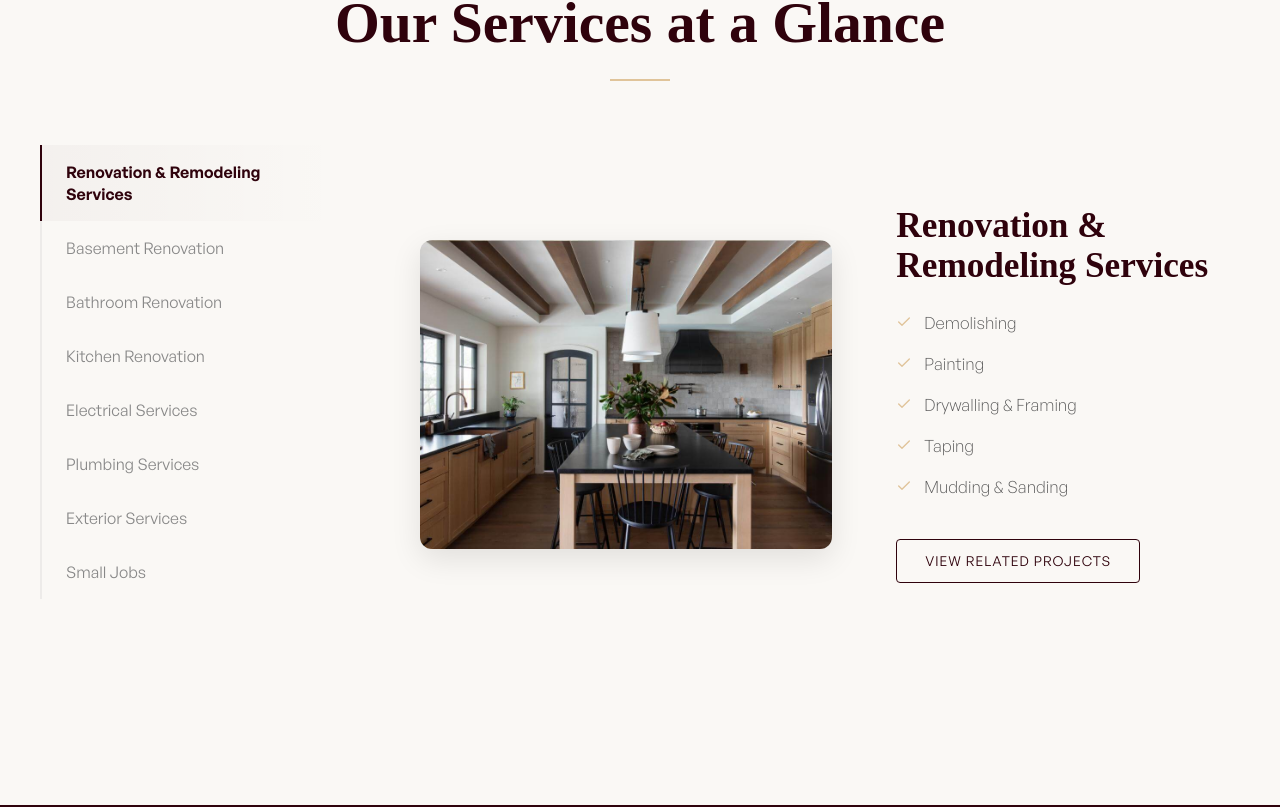
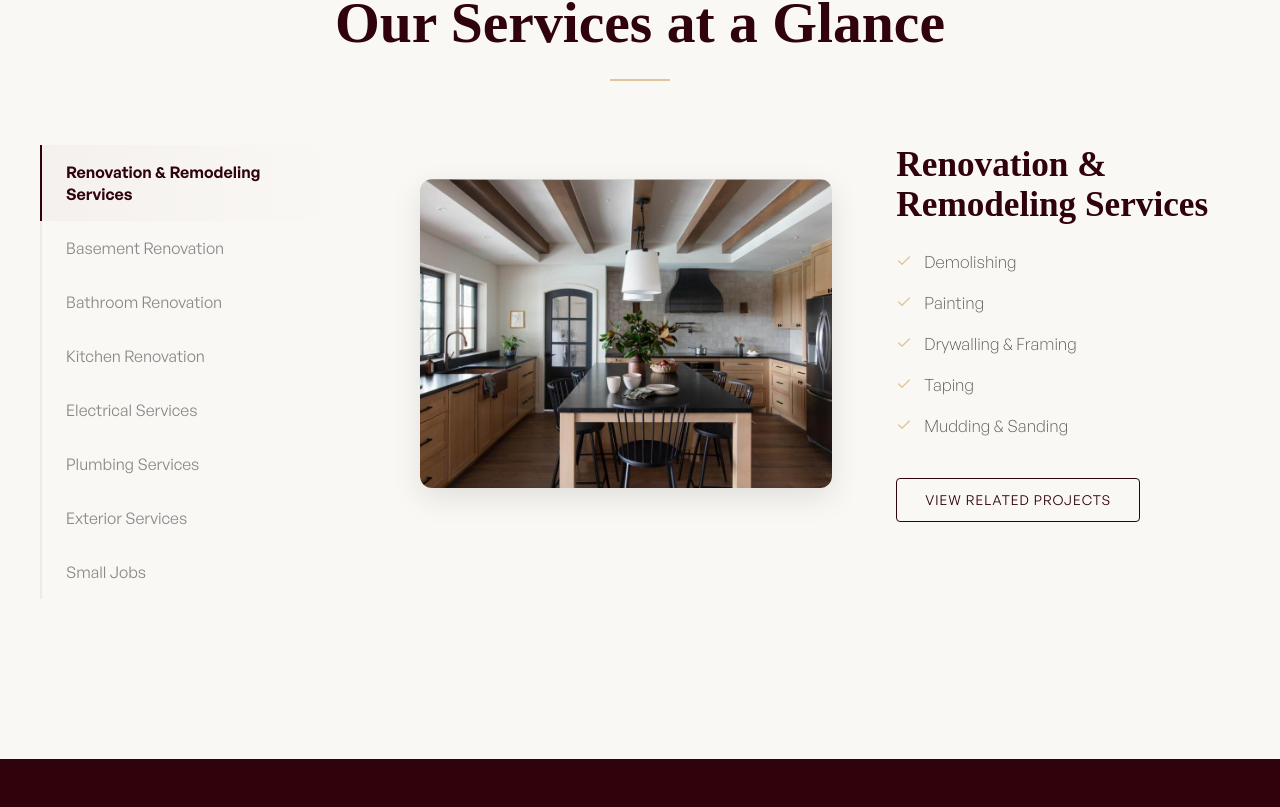
Before and after one commit to Bita-Fotovvat/renovation-website, a React (Create React App) app: page / in a window 1280 px wide. Shown: the part 1793-2600 px from the top of the page. Built offline with nearby package versions, Linux system fonts and the light colour scheme; a web font is replaced by a local one.

Commit message:
Fix UI bugs: hero animation, mobile burger z-index, mobile services height

```diff
--- a/src/components/Header/Navbar.scss
+++ b/src/components/Header/Navbar.scss
@@ -40,7 +40,7 @@
         top: 0;
         border-radius: 0 0 4px 4px;
         box-shadow: 0 2px 4px rgba(0, 0, 0, 0.1);
-        z-index: 30;
+        z-index: 998;
         &--item{
             list-style-type: none;
             padding: 0.8rem 0.5rem;
--- a/src/components/Hero/Hero.js
+++ b/src/components/Hero/Hero.js
@@ -12,13 +12,17 @@ const backgrounds = [bg1, bg2, bg3, bg4];
 
 export default function Hero() {
     const navigate = useNavigate();
-    const [currentBg, setCurrentBg] = useState(0);
+    const [currentBg, setCurrentBg] = useState(-1);
 
     useEffect(() => {
+        const initialTimer = setTimeout(() => setCurrentBg(0), 50);
         const interval = setInterval(() => {
-            setCurrentBg((prev) => (prev + 1) % backgrounds.length);
+            setCurrentBg((prev) => prev === -1 ? 0 : (prev + 1) % backgrounds.length);
         }, 5000); // 5 second crossfade
-        return () => clearInterval(interval);
+        return () => {
+            clearTimeout(initialTimer);
+            clearInterval(interval);
+        }
     }, []);
 
     return (
--- a/src/components/Introduction/Introduction.scss
+++ b/src/components/Introduction/Introduction.scss
@@ -127,16 +127,11 @@
 
   &__content-area {
     position: relative;
-    min-height: 500px;
+    width: 100%;
   }
 
   &__panel {
-    position: absolute;
-    inset: 0;
-    opacity: 0;
-    pointer-events: none;
-    transition: opacity 0.5s ease;
-    display: grid;
+    display: none;
     grid-template-columns: 1fr;
     gap: 2rem;
 
@@ -147,11 +142,15 @@
     }
 
     &--active {
-      opacity: 1;
-      pointer-events: auto;
-      z-index: 2;
+      display: grid;
+      animation: tabFadeIn 0.5s ease forwards;
     }
   }
+
+@keyframes tabFadeIn {
+  from { opacity: 0; transform: translateY(10px); }
+  to { opacity: 1; transform: translateY(0); }
+}
 
   &__panel-image-wrapper {
     width: 100%;
```
